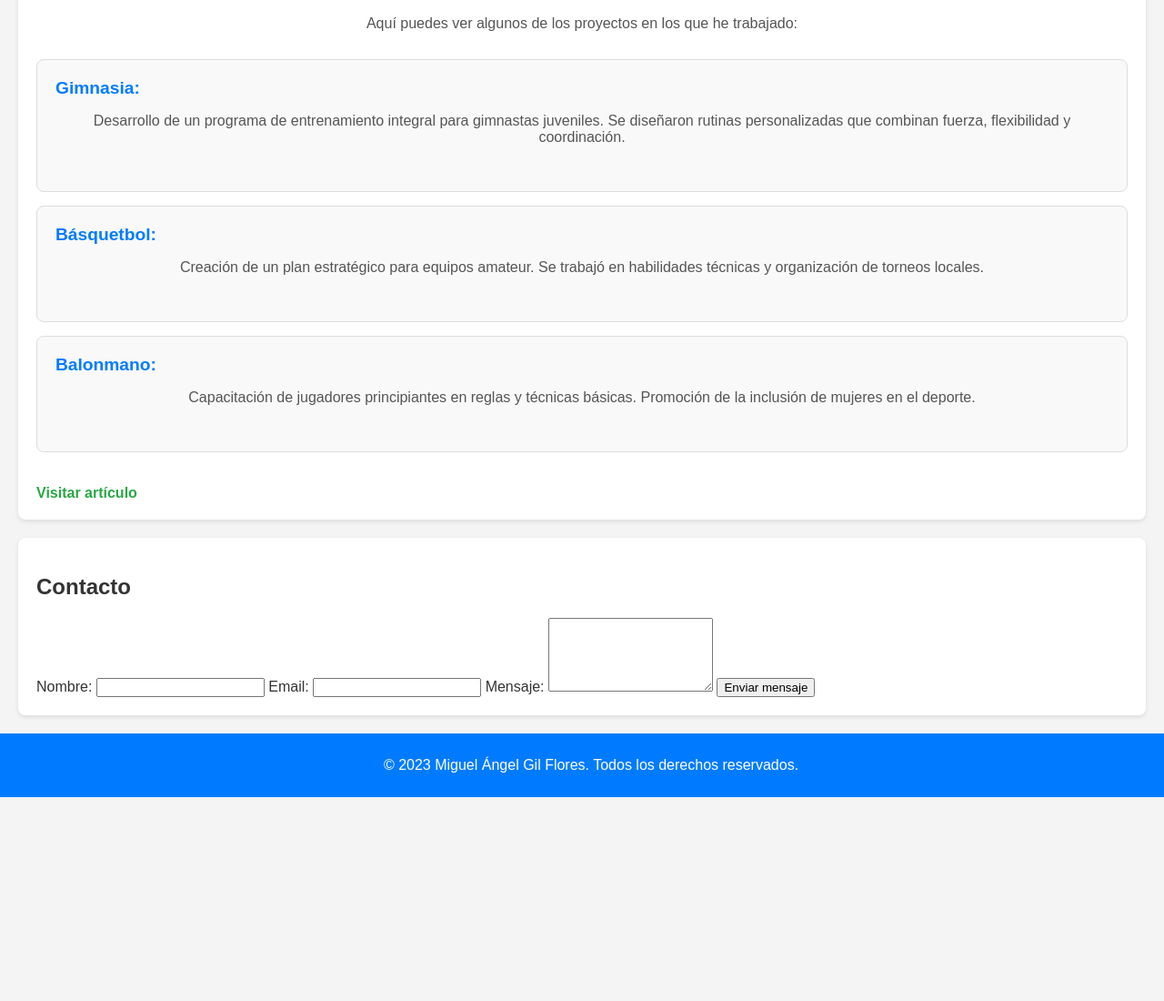
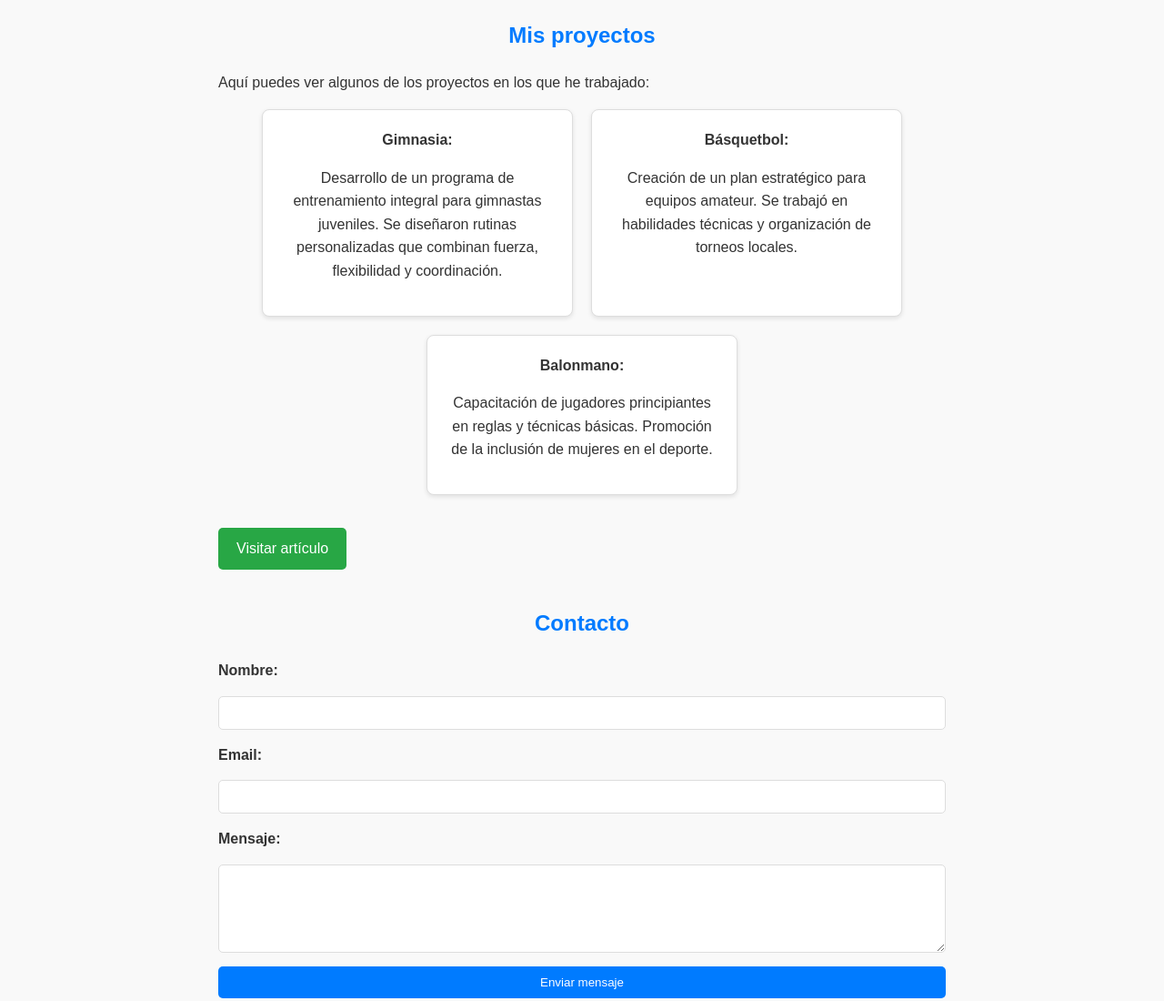
Before and after one commit to miguelgil2023/mi-pagina-personal, a plain HTML site: page index.html in a window 1280 px wide. Shown: the part 976-2076 px from the top of the page at 91% size. Before the commit the page ends 1852 px from the top, so only its background shows below. Drawn offline with Linux system fonts and the light colour scheme.

Commit message:
Update styles.css

```diff
--- a/styles.css
+++ b/styles.css
@@ -3,38 +3,144 @@ body {
     font-family: Arial, sans-serif;
     margin: 0;
     padding: 0;
-    background-color: #f4f4f4;
+    background-color: #f9f9f9;
     color: #333;
+    line-height: 1.6;
 }
 
 header {
     background-color: #007BFF;
     color: white;
     text-align: center;
-    padding: 1rem;
+    padding: 20px;
+}
+
+header .perfil {
+    display: flex;
+    flex-direction: column;
+    align-items: center;
+}
+
+header .foto-perfil {
+    width: 150px;
+    height: 150px;
+    border-radius: 50%;
+    margin-bottom: 10px;
+    object-fit: cover;
 }
 
 nav ul {
     list-style: none;
     padding: 0;
-}
-
-nav ul li {
-    display: inline;
-    margin-right: 15px;
+    display: flex;
+    justify-content: center;
+    gap: 20px;
 }
 
 nav ul li a {
     color: white;
     text-decoration: none;
+    font-weight: bold;
+    transition: color 0.3s ease;
+}
+
+nav ul li a:hover {
+    color: #FFC107;
+}
+
+main {
+    max-width: 800px;
+    margin: 0 auto;
+    padding: 20px;
 }
 
 section {
+    margin-bottom: 40px;
+}
+
+h2 {
+    color: #007BFF;
+    margin-bottom: 20px;
+    text-align: center;
+}
+
+ul.datos-personales, ul.grados-academicos {
+    list-style: none;
+    padding: 0;
+}
+
+ul.datos-personales li, ul.grados-academicos li {
+    margin-bottom: 10px;
+}
+
+.proyectos-lista {
+    list-style: none;
+    padding: 0;
+    display: flex;
+    flex-wrap: wrap;
+    gap: 20px;
+    justify-content: center;
+}
+
+.proyectos-lista li {
+    background-color: #fff;
+    border: 1px solid #ddd;
+    border-radius: 8px;
     padding: 20px;
-    margin: 20px;
-    background-color: white;
-    border-radius: 8px;
+    width: 300px;
+    text-align: center;
     box-shadow: 0 2px 5px rgba(0, 0, 0, 0.1);
+    transition: transform 0.3s ease, box-shadow 0.3s ease;
+}
+
+.proyectos-lista li:hover {
+    transform: translateY(-5px);
+    box-shadow: 0 4px 10px rgba(0, 0, 0, 0.2);
+}
+
+.boton-articulo {
+    display: inline-block;
+    margin-top: 20px;
+    padding: 10px 20px;
+    background-color: #28a745;
+    color: white;
+    text-decoration: none;
+    border-radius: 5px;
+    transition: background-color 0.3s ease;
+}
+
+.boton-articulo:hover {
+    background-color: #218838;
+}
+
+.formulario-contacto {
+    display: flex;
+    flex-direction: column;
+    gap: 15px;
+}
+
+.formulario-contacto label {
+    font-weight: bold;
+}
+
+.formulario-contacto input, .formulario-contacto textarea {
+    padding: 10px;
+    border: 1px solid #ddd;
+    border-radius: 5px;
+}
+
+.boton-enviar {
+    padding: 10px;
+    background-color: #007BFF;
+    color: white;
+    border: none;
+    border-radius: 5px;
+    cursor: pointer;
+    transition: background-color 0.3s ease;
+}
+
+.boton-enviar:hover {
+    background-color: #0056b3;
 }
 
 footer {
@@ -42,59 +148,4 @@ footer {
     padding: 10px;
     background-color: #007BFF;
     color: white;
-    position: relative;
-    bottom: 0;
-    width: 100%;
 }
-
-/* Mejoras específicas para la sección "Mis proyectos" */
-#proyectos h2 {
-    color: #007BFF;
-    margin-bottom: 20px;
-    text-align: center;
-}
-
-#proyectos p {
-    text-align: center;
-    color: #555;
-    margin-bottom: 30px;
-}
-
-#proyectos ul {
-    list-style: none;
-    padding: 0;
-}
-
-#proyectos li {
-    background-color: #f9f9f9;
-    border: 1px solid #ddd;
-    border-radius: 8px;
-    padding: 20px;
-    margin-bottom: 15px;
-    transition: transform 0.3s ease, box-shadow 0.3s ease;
-}
-
-#proyectos li:hover {
-    transform: translateY(-5px);
-    box-shadow: 0 4px 10px rgba(0, 0, 0, 0.2);
-}
-
-#proyectos strong {
-    color: #007BFF;
-    font-size: 1.2em;
-    display: block;
-    margin-bottom: 10px;
-}
-
-#proyectos a {
-    display: inline-block;
-    margin-top: 20px;
-    text-decoration: none;
-    color: #28a745;
-    font-weight: bold;
-    transition: color 0.3s ease;
-}
-
-#proyectos a:hover {
-    color: #218838;
-}
```
